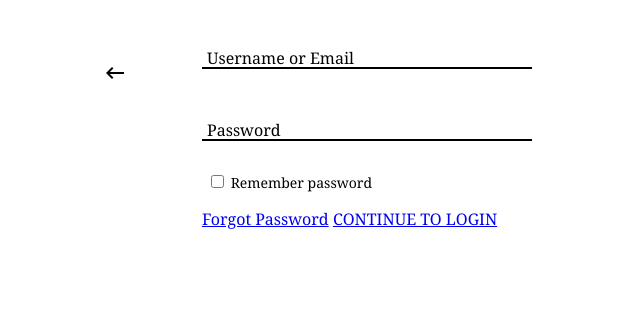
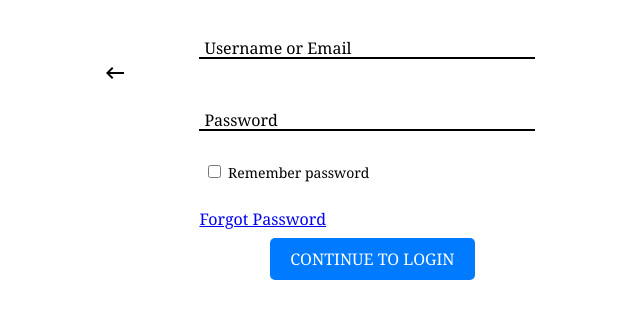
Before and after one commit to IYLIN-THOMAS/mtm6201-midterm, a plain HTML site: page index.html in a window 1280 px wide. Shown: the part 353-672 px from the top of the page, without its empty margins (285-925 px from the left). Drawn offline with nearby package versions, Linux system fonts and the light colour scheme.

Commit message:
Retrieved files

```diff
--- a/style.css
+++ b/style.css
@@ -91,21 +91,20 @@ opacity:50%;
     border-bottom: 1px dotted;
   }
 
-button{
-    position: relative;
-    top: 30px;
-    left:20px;
-    width:90%;
-    height: 56px;
-    background: rgb(63, 86, 233);
-    font-size: 16px;
-    color: #ffffff;
-    font-weight: 500;
-    cursor: pointer;
-    border-radius: 5px;
-    border: none;
-}
+  .button {
+    display: inline-block;
+    padding: 10px 20px;
+    position:relative;
+    top:40px;
+    right:60px;
+    background-color: #007bff; /* Blue color */
+    color: #ffffff; /* White text color */
+    text-decoration: none; /* Remove underline */
+    border: none; /* Remove border */
+    border-radius: 5px; /* Rounded corners */
+    cursor: pointer; /* Show pointer cursor on hover */
+  }
 
-.heading{
-font-family:'Segoe UI', Tahoma, Geneva, Verdana, sans-serif;
-}
+  .button:hover {
+    background-color: #0056b3; /* Darker blue color on hover */
+  }
```
